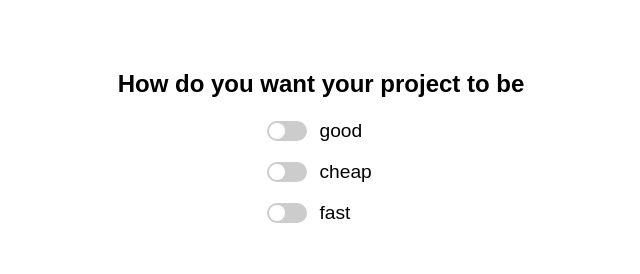
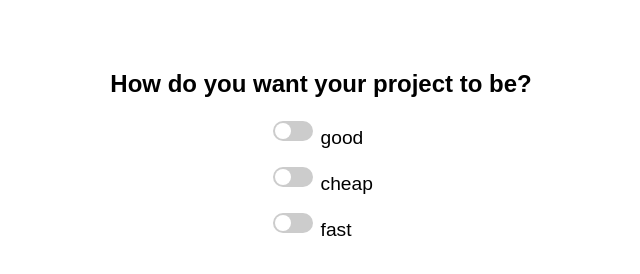
Before and after one commit to acciojob/toggler-js-happydagar6, a website: page main.html in a window 1280 px wide. Shown: the whole page, without its empty margins (319-959 px from the left). Drawn offline with Linux system fonts and the light colour scheme.

Commit message:
created a submission

```diff
--- a/main.html
+++ b/main.html
@@ -8,7 +8,7 @@
 
 <body>
 	<!-- the entire body must be written by student -->
-	<h2>How do you want your project to be</h2>
+	<h2>How do you want your project to be?</h2>
 
 	<div class="toggle-container">
 
--- a/styles.css
+++ b/styles.css
@@ -14,8 +14,10 @@ body {
     gap: 15px; /* Space between rows */
 }
 
+/* All other CSS stays exactly the same, just update this one block: */
+
 /* Aligning the toggle and text side-by-side */
-.g1, .g2, .g3 {
+#g1, #g2, #g3 {
     display: flex;
     align-items: center;
     gap: 10px;
```
